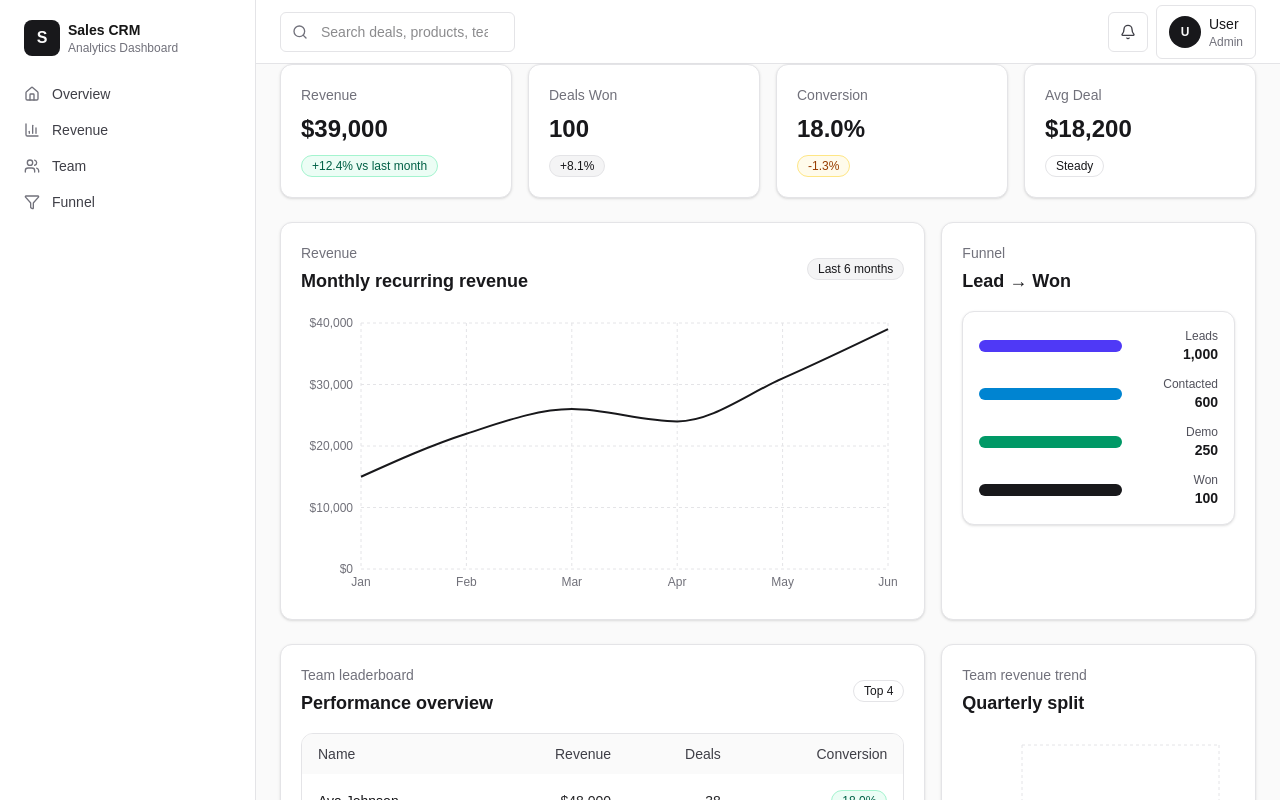
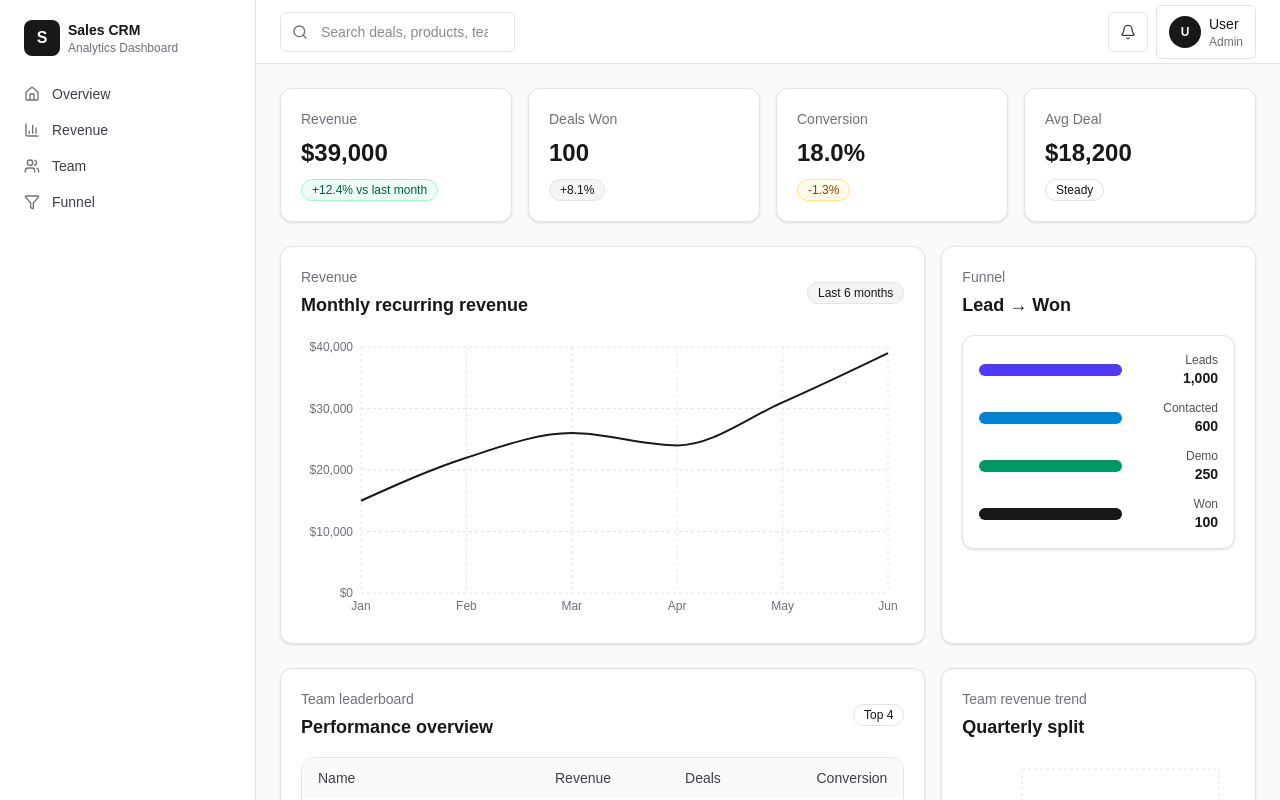
Before and after one commit to Omar-webcloud/Sales-CRM, a Next.js app: page / in a window 1280 px wide. Shown: the top 800 px of the page. Built offline with nearby package versions, Linux system fonts and the light colour scheme.

Commit message:
chore: layout vertical padding

```diff
--- a/src/app/page.tsx
+++ b/src/app/page.tsx
@@ -14,7 +14,7 @@ function formatCurrency(n: number) {
 export default function Home() {
   return (
     <DashboardShell>
-      <div className="w-full px-4 md:px-6">
+      <div className="w-full px-4 md:px-6 py-6">
         <div className="grid gap-4 sm:grid-cols-2 lg:grid-cols-4">
           <Card className="p-5">
             <div className="text-sm text-zinc-500">Revenue</div>
```
